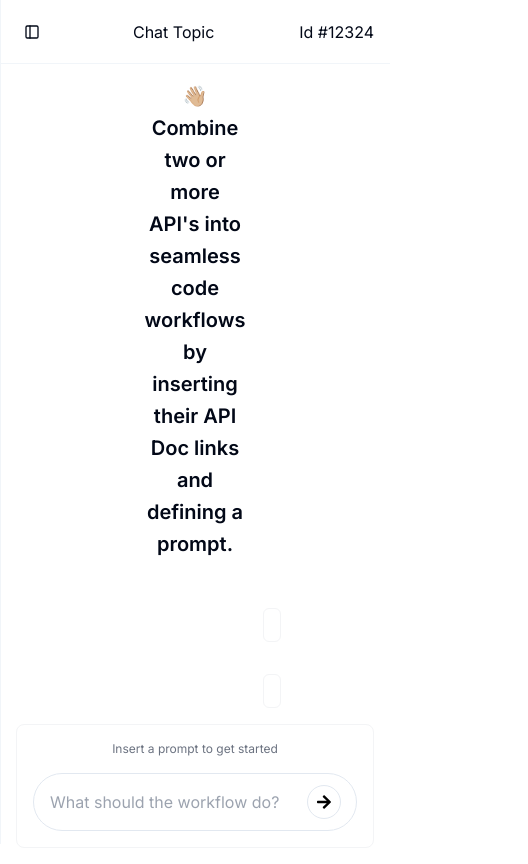
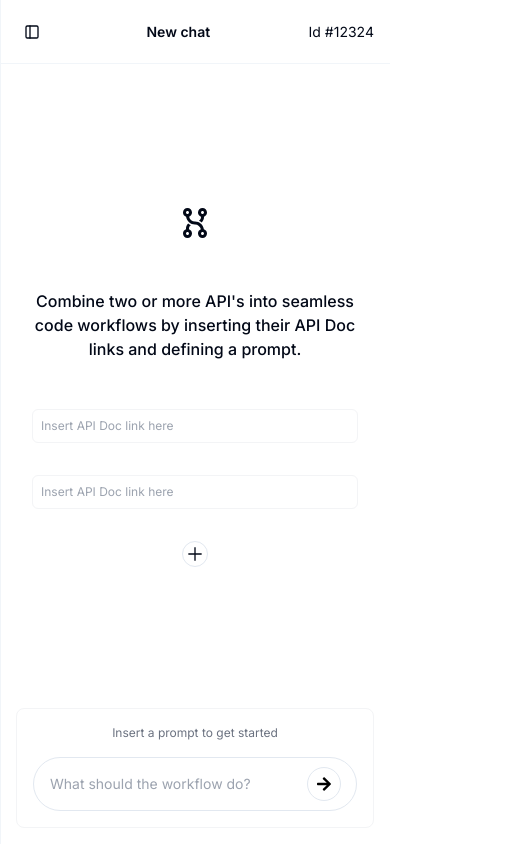
Before and after one commit to paulocerez/2docs, a Next.js app: page /chat in a window 390 px wide. Shown: the whole page, 528 px wide, since content can reach past the window. Built offline with nearby package versions, Linux system fonts and the light colour scheme.

Commit message:
fix: spacings, insert icons, adjust responsiveness for laptop screens

```diff
--- a/components/chat/Chat.tsx
+++ b/components/chat/Chat.tsx
@@ -1,38 +1,62 @@
 "use client";
 import { useState } from "react";
 import { FaArrowRight } from "react-icons/fa";
-import { IoIosAddCircleOutline } from "react-icons/io";
+import { RiAddLargeFill } from "react-icons/ri";
+import { TiFlowSwitch } from "react-icons/ti";
 
-export default function Chat() {
-  const [additionalInputFields, setAdditionalInputFields] = useState<Number>(0);
+export default function Chat({ isSidebarOpen }: { isSidebarOpen: boolean }) {
+  const [additionalInputFields, setAdditionalInputFields] = useState<number>(0);
+
+  const addInputField = () => {
+    setAdditionalInputFields((prev) => prev + 1);
+  };
 
   return (
-    <div className="flex flex-col p-4 h-full text-center justify-between">
-      <div className="flex flex-col justify-center space-y-12 h-full">
-        <div className="w-full px-32">
-          <h1 className="font-semibold text-xl leading-8">
-            👋🏼 Combine two or more API's into seamless code workflows by
-            inserting their API Doc links and defining a prompt.
+    <div className="flex flex-col p-4 h-full text-center items-center justify-between space-y-4">
+      <div
+        className={`flex flex-col justify-center items-center space-y-12 h-full max-w-3xl w-full mx-auto px-4 ${
+          !isSidebarOpen ? "md:px-16 lg:px-24" : "lg:px-8"
+        }`}
+      >
+        <TiFlowSwitch className="text-4xl" />
+        <div className="w-full">
+          <h1 className="font-medium lg:font-semibold md:text-2xl leading-6 lg:leading-8">
+            Combine two or more API's into seamless code workflows by inserting
+            their API Doc links and defining a prompt.
           </h1>
         </div>
 
         {/* Message Interface */}
-
-        <div className="flex flex-col items-center space-y-8 px-64">
+        <div className="flex flex-col items-center space-y-8 w-full">
           <input
             type="text"
             placeholder="Insert API Doc link here"
-            className="p-2 text-xs rounded-md w-full border border-gray-100 text"
+            className="p-2 text-xs rounded-md w-full border border-gray-100"
           />
           <input
             type="text"
             placeholder="Insert API Doc link here"
             className="p-2 text-xs rounded-md w-full border border-gray-100"
           />
+          {Array.from({ length: additionalInputFields }).map((_, index) => (
+            <input
+              key={index}
+              type="text"
+              placeholder="Insert API Doc link here"
+              className="p-2 text-xs rounded-md w-full border border-gray-100"
+            />
+          ))}
+          <button
+            onClick={addInputField}
+            className="rounded-full p-1 border hover:bg-gray-100"
+          >
+            <RiAddLargeFill />
+          </button>
         </div>
       </div>
+
       {/* Prompt Interface */}
-      <div className="mt-4 rounded-lg border border-gray-100 p-4">
+      <div className="rounded-lg border border-gray-100 p-4 w-full max-w-3xl mx-auto">
         <p className="text-gray-500 text-xs">Insert a prompt to get started</p>
         <form
           className="mt-4 relative flex flex-row items-center"
@@ -40,7 +64,7 @@ export default function Chat() {
         >
           <textarea
             placeholder="What should the workflow do?"
-            className=" w-full p-4 border rounded-full resize-none focus:outline-none pr-12"
+            className="w-full text-sm p-4 border rounded-full resize-none focus:outline-none pr-12"
             rows={1}
           />
           <button
--- a/components/header/Desktop-Header.tsx
+++ b/components/header/Desktop-Header.tsx
@@ -7,16 +7,20 @@ export default function DesktopHeader({
 }: DesktopHeaderProps) {
   return (
     <div className="flex flex-row h-16 items-center p-4 w-full md:w-full justify-between border-b border-slate-100">
+      <div className="flex items-center">
         {!isSidebarOpen && (
           <button
             onClick={toggleSidebar}
-          className=" p-2 rounded-md hover:bg-slate-50"
+            className="p-2 rounded-md hover:bg-slate-50"
           >
             <FiSidebar />
           </button>
         )}
-      <h1>Chat Topic</h1>
-      <h1>Id #12324</h1>
+        {/* Placeholder to maintain spacing when sidebar is open */}
+        {isSidebarOpen && <div className="w-8"></div>}
+      </div>
+      <h1 className="text-sm font-semibold">New chat</h1>
+      <h1 className="text-sm">Id #12324</h1>
     </div>
   );
 }
--- a/components/sidebar/ChatLayout.tsx
+++ b/components/sidebar/ChatLayout.tsx
@@ -14,7 +14,7 @@ export default function ChatLayout() {
     <div className="flex h-screen">
       <div
         className={`transition-all duration-300 ${
-          isSidebarOpen ? "w-1/5" : "w-0"
+          isSidebarOpen ? "w-2/5 lg:w-1/5" : "w-0"
         }`}
       >
         <DesktopSidebar
@@ -24,14 +24,14 @@ export default function ChatLayout() {
       </div>
       <div
         className={`flex flex-col flex-grow transition-all duration-300 ${
-          isSidebarOpen ? "w-4/5" : "w-full"
+          isSidebarOpen ? "w-3/5 lg:w-4/5" : "w-full"
         }`}
       >
         <DesktopHeader
           isSidebarOpen={isSidebarOpen}
           toggleSidebar={toggleSidebar}
         />
-        <Chat />
+        <Chat isSidebarOpen={isSidebarOpen} />
       </div>
     </div>
   );
--- a/components/sidebar/Desktop-Sidebar.tsx
+++ b/components/sidebar/Desktop-Sidebar.tsx
@@ -6,7 +6,7 @@ import { ModeToggle } from "../mode-toggle";
 const chats = [1, 2, 3, 4, 5, 6, 7, 8, 9, 10];
 const chatItems = chats.map((chat) => (
   <li key={chat} className="hover:bg-gray-100 rounded-md px-2">
-    {chat}: Chat
+    {chat}: Chat topic
   </li>
 ));
 
@@ -18,7 +18,7 @@ export default function DesktopSidebar({
     <div className="flex">
       <div
         className={`fixed top-0 left-0 h-full border-r border-slate-100 text-black transition-transform duration-300 ${
-          isSidebarOpen ? "w-1/5" : "w-0"
+          isSidebarOpen ? "w-2/5 lg:w-1/5" : "w-0"
         } overflow-hidden`}
       >
         {/* Entire Sidebar */}
```
Lines whose indentation alone changed are shown as unchanged.
